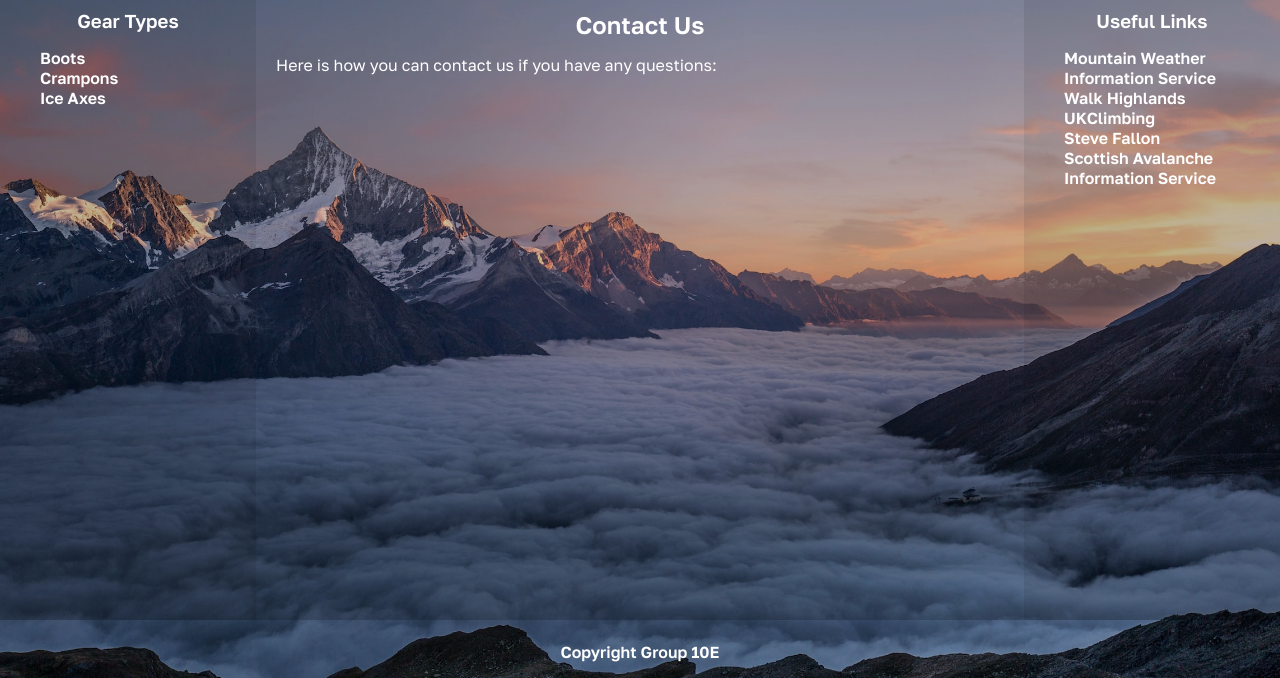
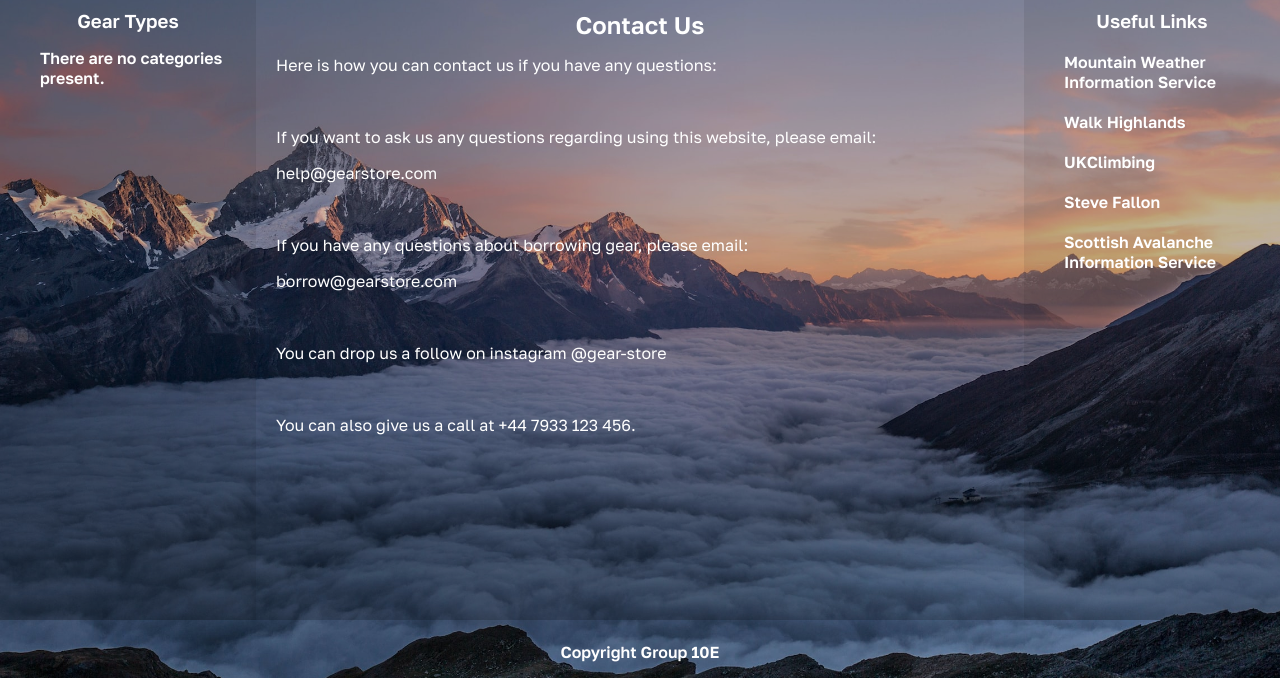
Before and after one commit to nathanlogie/wad2-groupProject, a Django app: page /gear-store/contact/ in a window 1280 px wide. Shown: the part 122-800 px from the top of the page. Run offline with Django 3.2, Linux system fonts and the light colour scheme; data that the repository does not hold is empty.

Commit message:
Full dynamic content

```diff
--- a/gearStore/templatetags/gearstore_template_tags.py
+++ b/gearStore/templatetags/gearstore_template_tags.py
@@ -6,3 +6,7 @@ register = template.Library()
 @register.inclusion_tag('gearStore/category_menu.html')
 def get_category_list():
     return {'categories': Category.objects.all()}
+
+@register.inclusion_tag('gearStore/base.html')
+def get_categories():
+    return {'categories': Category.objects.all()}
--- a/gearStore/views.py
+++ b/gearStore/views.py
@@ -9,20 +9,14 @@ from gearStore.forms import UserForm, UserProfileForm
 from gearStore.models import UserProfile, Category, Gear, Booking, AdminPassword
 from gearStore.forms import UserForm, UserProfileForm
 
+context_dict = {}
+context_dict['categories'] = Category.objects.all()
 
 # Create your views here.
 def index(request):
-    context_dict = {}
-    context_dict['boldmessage'] = 'This is the Bold Message'
-    if request.user.is_authenticated:
-        context_dict["user_profile"] = UserProfile.objects.get(user=request.user)
-    else:
-        context_dict["user_profile"] = None
-    context_dict["categories"] = Category.objects.all()
     return render(request, 'gearStore/index.html', context_dict)
 
 def view_category(request, category_name_slug):
-    context_dict = {}
     try:
         category = Category.objects.get(slug = category_name_slug)
     except Category.DoesNotExist:
@@ -59,7 +53,10 @@ def register(request):
             for error in user_form.errors[error_category]:
                 errorList.append(error)
 
-        return render(request, 'gearStore/register.html', context={'user_form':user_form, 'registered':registered, 'errors':errorList})
+        context_dict['user_form'] = user_form
+        context_dict['registered'] = registered
+        context_dict['errors'] = errorList
+        return render(request, 'gearStore/register.html', context_dict)
 
 def login_page(request):
     errorList = []
@@ -76,23 +73,21 @@ def login_page(request):
         else:
             print(f"Invalid login details: {username}, {password}")
             errorList.append("Invalid combination of user and password.")
-        return render(request, 'gearStore/login.html', context={'errors':errorList})
+        context_dict['errors'] = errorList
+        return render(request, 'gearStore/login.html', context_dict)
     else:
         return render(request, 'gearStore/login.html')
 
 def about(request):
-    return render(request, 'gearStore/about.html')
+    return render(request, 'gearStore/about.html', context_dict)
 
 def contact(request):
-    return render(request, 'gearStore/contact.html')
+    return render(request, 'gearStore/contact.html', context_dict)
 
 def category_menu(request):
-    context_dict = {}
-    context_dict['categories'] = Category.objects.all()
     return render(request, 'gearStore/category_menu.html', context_dict)
 
 def view_gear(request, gear_name_slug):
-    context_dict = {}
     try:
         gear = Gear.objects.get(slug = gear_name_slug)
         context_dict['gear'] = gear
@@ -109,7 +104,6 @@ def view_gear(request, gear_name_slug):
 
 @login_required
 def account(request):
-    context_dict = {}
     user_profile = UserProfile.objects.get(user = request.user)
     context_dict['user_profile'] = user_profile
     if request.method == "Post":
@@ -134,9 +128,8 @@ def add_gear(request):
 @login_required
 def add_category(request):
     return render(request, 'gearStore/add_category.html')
+
 def view_category(request, category_name_slug):
-    context_dict = {}
-
     try:
         category = Category.objects.get(slug=category_name_slug)
 
@@ -145,5 +138,5 @@ def view_category(request, category_name_slug):
         context_dict['category'] = category
     except Category.DoesNotExist:
         context_dict['category'] = None
-        context_dict['pages'] = None
+        context_dict['gear'] = None
     return render(request, 'gearStore/category.html', context=context_dict)
--- a/static/css/main.css
+++ b/static/css/main.css
@@ -152,6 +152,39 @@ h3 {
     width: 100%;
 }
 
+.picture {
+    margin-top: 20px;
+    width: 40%;
+    display: block;
+    margin-left: auto;
+    margin-right: auto;
+    border-radius: 25px;
+}
+
+.picture-left {
+    margin-top: 20px;
+    width: 60%;
+    display: inline-block;
+    margin-left: auto;
+    margin-right: auto;
+    border-radius: 25px;
+    float: left;
+}
+
+.alongside-picture {
+    margin-top: 20px;
+    float: right;
+}
+
+.below-picture {
+    padding-top: 20px;
+    clear: both;
+}
+
+.sidebar-link {
+    margin-top: 20px;
+}
+
 /*
     Form Styling
  */
--- a/templates/gearStore/base.html
+++ b/templates/gearStore/base.html
@@ -1,5 +1,6 @@
 <!DOCTYPE html>
 {% load staticfiles %}
+{% load gearstore_template_tags %}
 
     <head>
         <script type="module" src="https://unpkg.com/ionicons@5.5.2/dist/ionicons/ionicons.esm.js"></script>
@@ -44,11 +45,17 @@
             <div id="main-body">
                 <div id="left-sidebar" class="body-column">
                     <h3>Gear Types</h3>
-                    <!-- TODO auto generate gear types -->
                     <ul>
-                        <li><a href="">Boots</a></li>
-                        <li><a href="">Crampons</a></li>
-                        <li><a href="">Ice Axes</a></li>
+                        {% if categories %}
+                            {% for c in categories %}
+                                <li class="sidebar-link">
+                                    <a href="{% url 'gearStore:view-category' c.slug %}">{{ c.name }}</a>
+                                </li>
+                            {% endfor %}
+                        {% else %}
+                            <li><strong>There are no categories present.</strong></li>
+                        {% endif %}
+
                     </ul>
 
                 </div>
@@ -61,11 +68,11 @@
                 <div id="right-sidebar" class="body-column">
                     <h3>Useful Links</h3>
                     <ul>
-                        <li><a href="https://www.mwis.org.uk/" target="_blank">Mountain Weather Information Service</a></li>
-                        <li><a href="https://www.walkhighlands.co.uk/" target="_blank">Walk Highlands</a></li>
-                        <li><a href="https://www.ukclimbing.com/" target="_blank">UKClimbing</a></li>
-                        <li><a href="https://www.stevenfallon.co.uk/" target="_blank">Steve Fallon</a></li>
-                        <li><a href="https://www.sais.gov.uk/" target="_blank">Scottish Avalanche Information Service</a></li>
+                        <li class="sidebar-link"><a href="https://www.mwis.org.uk/" target="_blank">Mountain Weather Information Service</a></li>
+                        <li class="sidebar-link"><a href="https://www.walkhighlands.co.uk/" target="_blank">Walk Highlands</a></li>
+                        <li class="sidebar-link"><a href="https://www.ukclimbing.com/" target="_blank">UKClimbing</a></li>
+                        <li class="sidebar-link"><a href="https://www.stevenfallon.co.uk/" target="_blank">Steve Fallon</a></li>
+                        <li class="sidebar-link"><a href="https://www.sais.gov.uk/" target="_blank">Scottish Avalanche Information Service</a></li>
                     </ul>
                 </div>
             </div>
--- a/templates/gearStore/category.html
+++ b/templates/gearStore/category.html
@@ -6,10 +6,10 @@
 {% endblock %}
 
 {% block body_block %}
-    <h1 id="page-header">Gear</h1>
-    <p>Here you can see the types of gear available for borrowing.</p>
     {% if category %}
-        <h1>{{ category.name }}</h1>
+        <h1 id="page-header">{{ category.name }}</h1>
+        <img src="/media/{{ category.picture }}" class="picture">
+        <p>Here you can see pieces of gear available to be borrowed:</p>
         {% if gear %}
             <ul>
                 {% for piece_of_gear in gear %}
--- a/templates/gearStore/contact.html
+++ b/templates/gearStore/contact.html
@@ -6,7 +6,16 @@
 {% endblock %}
 
 {% block body_block %}
-    <!-- TODO add fake contact details, embed fake insta? -->
     <h1 id="page-header">Contact Us</h1>
     <p>Here is how you can contact us if you have any questions:</p>
+    <br>
+    <p>If you want to ask us any questions regarding using this website, please email:</p>
+    <p>help@gearstore.com</p>
+    <br>
+    <p>If you have any questions about borrowing gear, please email:</p>
+    <p>borrow@gearstore.com</p>
+    <br>
+    <p>You can drop us a follow on instagram @gear-store</p>
+    <br>
+    <p>You can also give us a call at +44 7933 123 456.</p>
 {% endblock %}
--- a/templates/gearStore/index.html
+++ b/templates/gearStore/index.html
@@ -7,5 +7,6 @@
 
 {% block body_block %}
     <h1 id="page-header">Home</h1>
-
+    <img src="{% static 'images/climbing.png' %}" class="picture">
+    <p>Welcome to Gear Store! Gear Store is a website where you can find and borrow gear for sports! If you want to browse the gear available to be borrowed, take a look at the options in the left-hand sidebar, or browse the options in the Find Gear tab.</p>
 {% endblock %}
```
Also changed, not shown: templates/gearStore/view_gear.html (+9 -5 lines), static/images/climbing.png (added).
